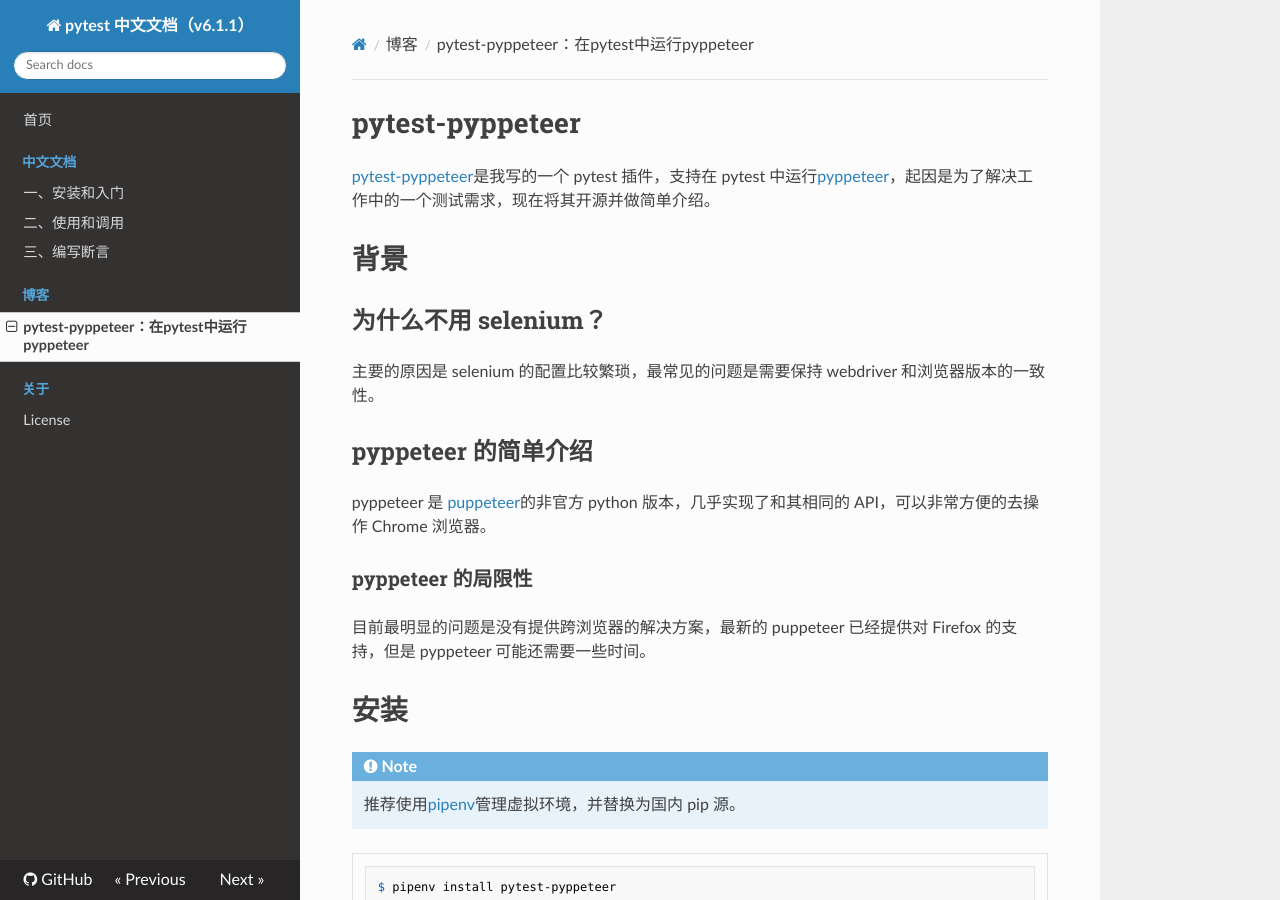
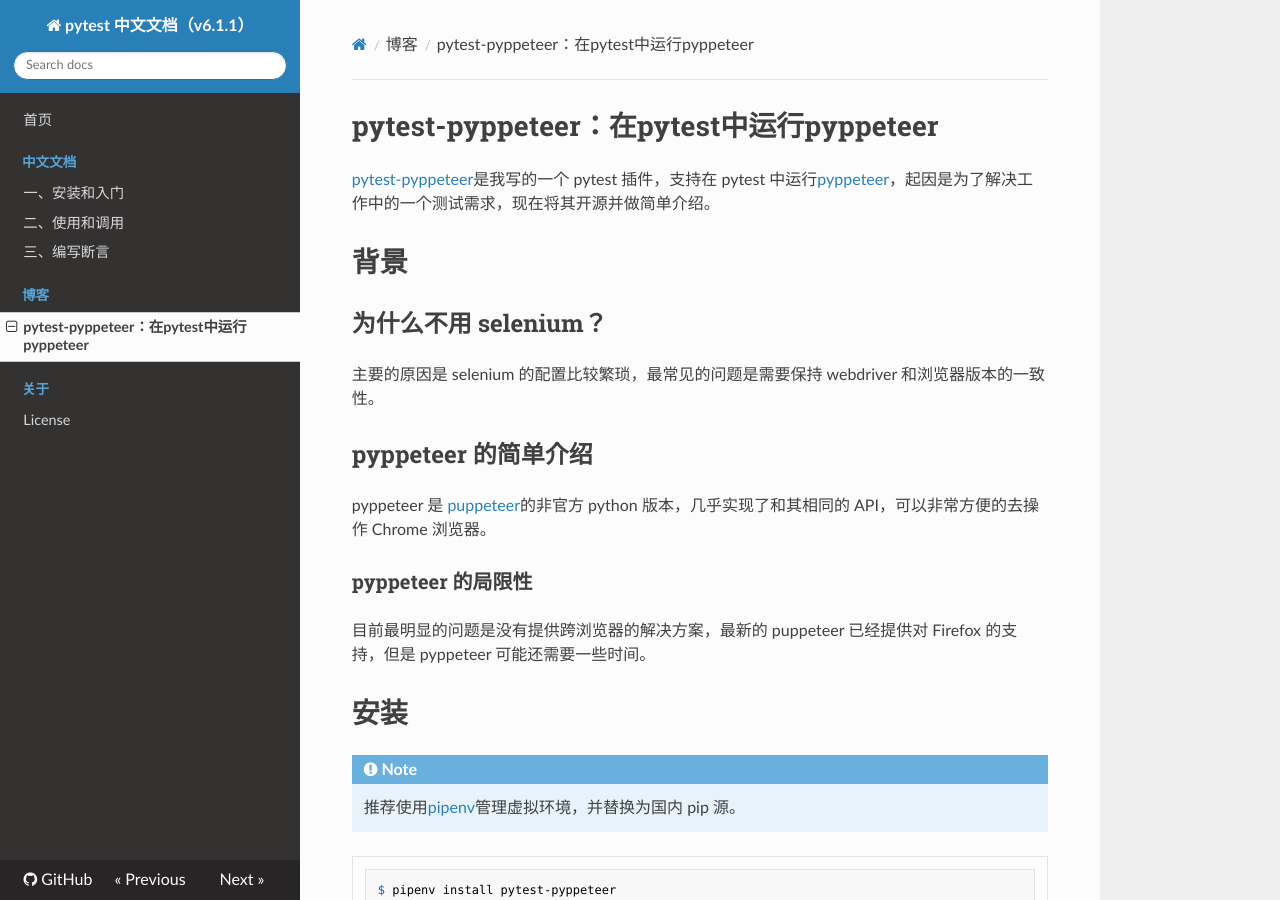
Before and after one commit to luizyao/pytest-chinese-doc, an MkDocs documentation site: the page built from docs/blog/pytest-pyppeteer：在pytest中运行pyppeteer.md, in a window 1280 px wide and 900 px high. Built offline with MkDocs 1.6.1, drawn with Linux system fonts in a browser that asks for light colours; nearby versions of some CDN libraries.

Commit message:
:pencil: 更新文章标题

```diff
--- a/docs/blog/pytest-pyppeteer：在pytest中运行pyppeteer.md
+++ b/docs/blog/pytest-pyppeteer：在pytest中运行pyppeteer.md
@@ -1,4 +1,4 @@
-# pytest-pyppeteer
+# pytest-pyppeteer：在pytest中运行pyppeteer
 
 [pytest-pyppeteer](https://github.com/luizyao/pytest-pyppeteer)是我写的一个 pytest 插件，支持在 pytest 中运行[pyppeteer](https://github.com/pyppeteer/pyppeteer)，起因是为了解决工作中的一个测试需求，现在将其开源并做简单介绍。
 
```
